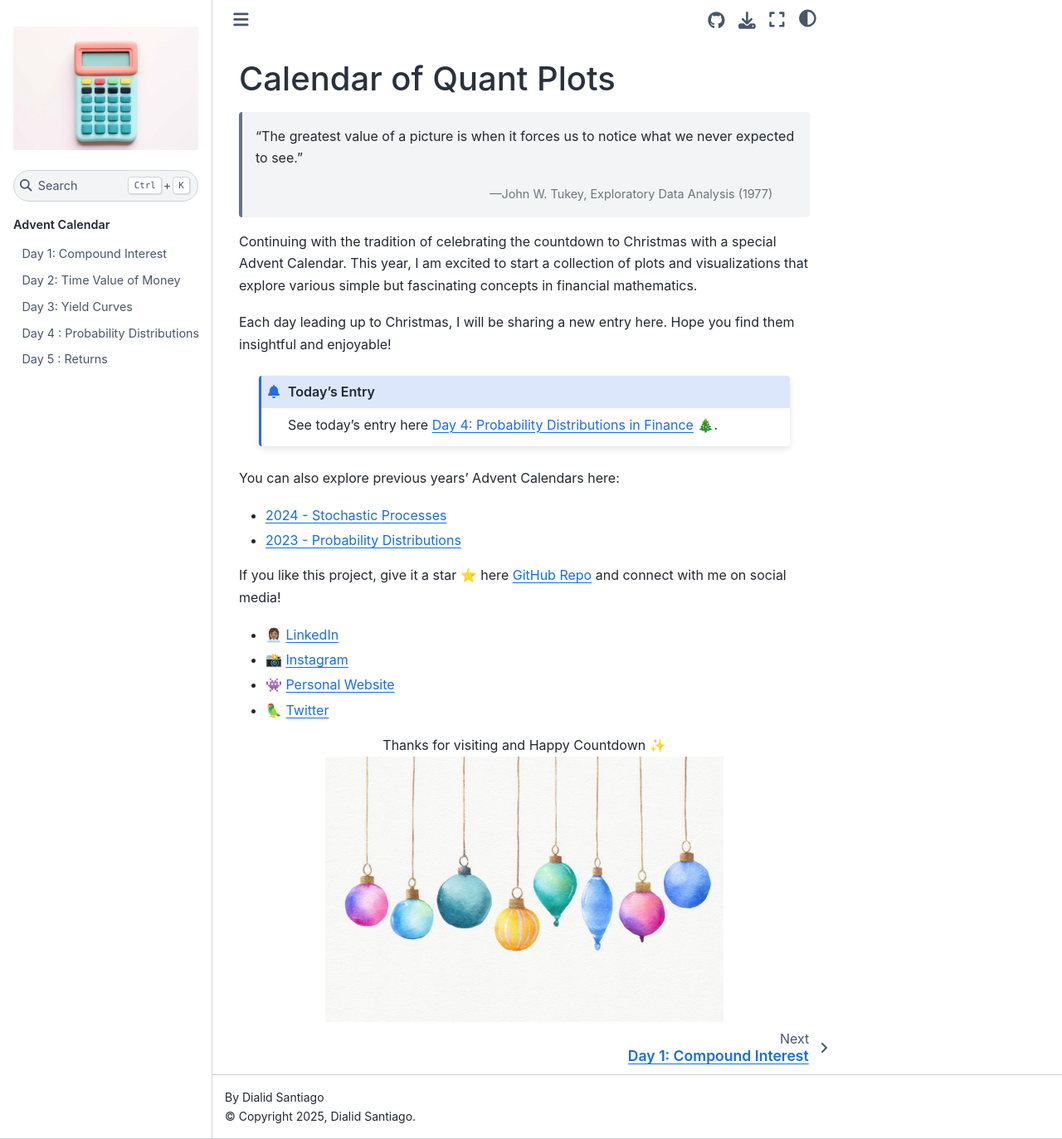
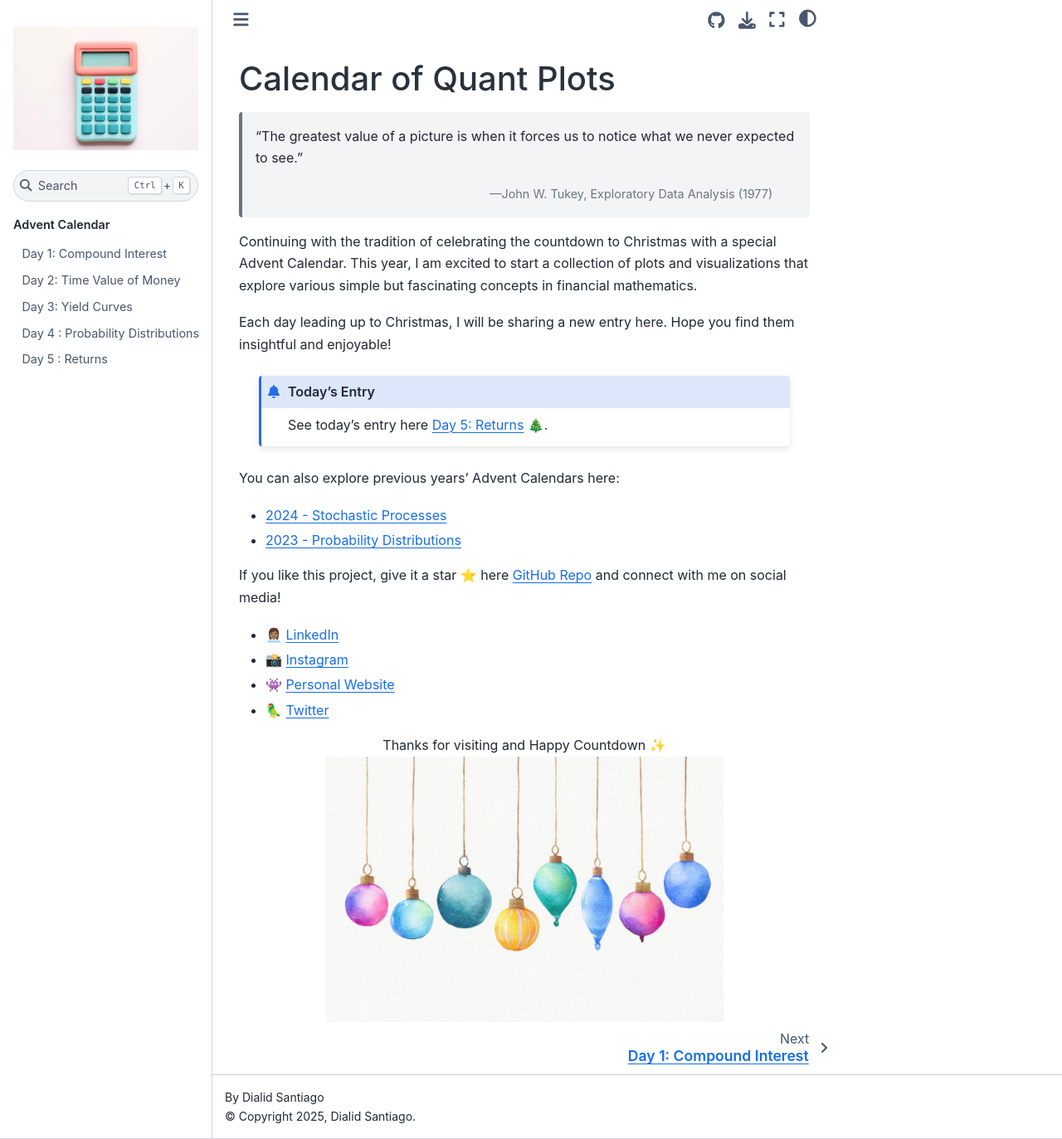
Before and after one commit to quantgirluk/advent-calendar-2025, a Sphinx documentation site: the page built from docs/source/index.rst, in a window 1280 px wide and 1373 px high. Shown: the whole window at 83% size. Built offline with Sphinx 7.4.7 and the Sphinx Book theme 1.1.4, drawn with Linux system fonts in a browser that asks for light colours; pages that are not in the unit, such as notebooks, are missing from menus.

Commit message:
Day 5 Returns

```diff
--- a/docs/source/index.rst
+++ b/docs/source/index.rst
@@ -22,7 +22,7 @@ Each day leading up to Christmas, I will be sharing a new entry here. Hope you f
 
 .. admonition:: Today's Entry
 
-   See today's entry here :doc:`Day 4: Probability Distributions in Finance <day_04_random_variables>` 🎄.
+   See today's entry here :doc:`Day 5: Returns <day_05_returns>` 🎄.
 
 .. raw:: html
 
```
